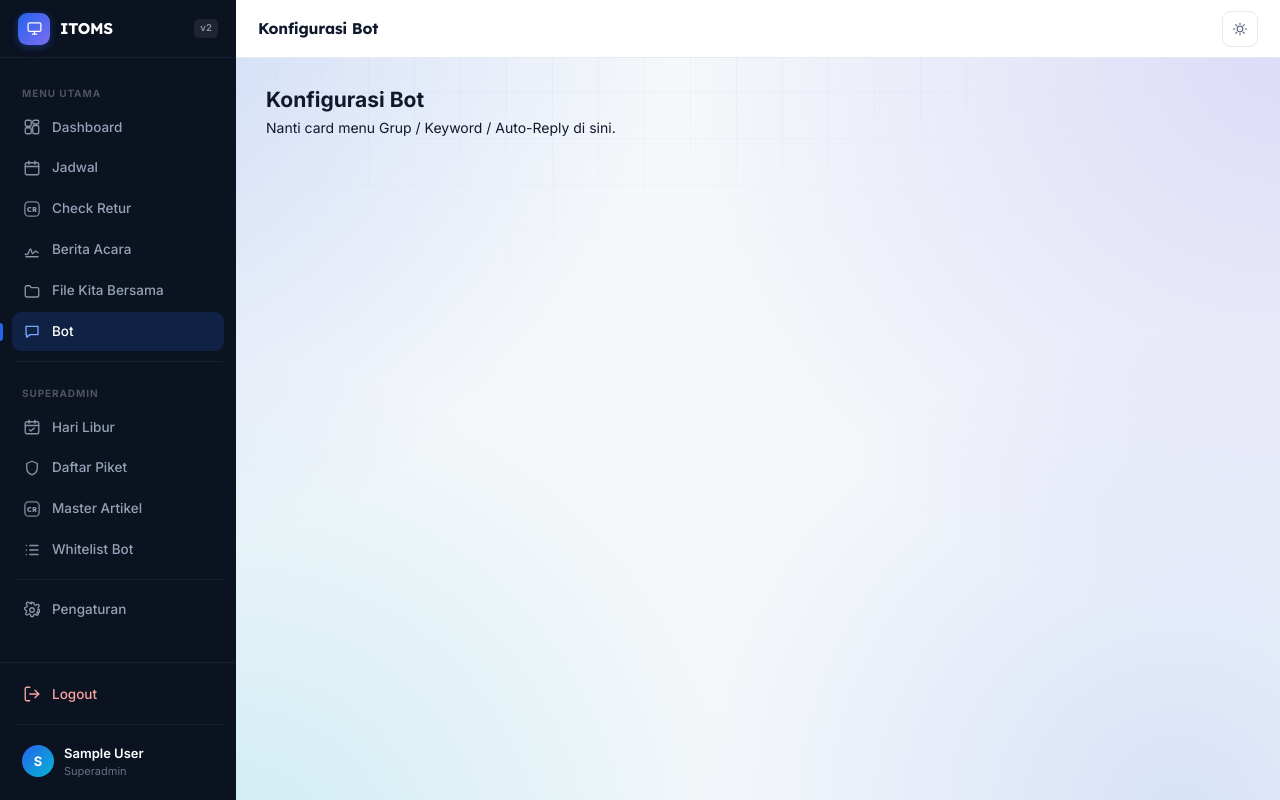
After one commit to Azmiifauzan/itoms, a Flask app: page /bot/config in a window 1280 px wide. The commit adds this page. Run offline with Flask 3, Linux system fonts and the light colour scheme; the visitor is signed in with stand-in values (Sample User, id 1); some libraries are stand-ins or nearby versions.

Commit message:
add config bot

```diff
--- a/dashboard/app.py
+++ b/dashboard/app.py
@@ -17,6 +17,7 @@ from dashboard.routes.superadmin import superadmin_bp
 from dashboard.routes.storage import storage_bp
 from dashboard.routes.check_retur import check_retur_bp
 from dashboard.routes.berita_acara import berita_acara_bp
+from dashboard.routes.bot import bot_bp
 
 app = Flask(__name__, template_folder="templates")
 app.jinja_env.globals.update(enumerate=enumerate)
@@ -51,6 +52,7 @@ app.register_blueprint(superadmin_bp)
 app.register_blueprint(storage_bp)
 app.register_blueprint(check_retur_bp)
 app.register_blueprint(berita_acara_bp)
+app.register_blueprint(bot_bp)
 
 if __name__ == "__main__":
     app.run(host="0.0.0.0", port=7770, debug=False)
--- a/dashboard/routes/berita_acara.py
+++ b/dashboard/routes/berita_acara.py
@@ -1,20 +1,3 @@
-"""
-dashboard/routes/berita_acara.py
-Fitur "Berita Acara" — form kerusakan unit di outlet, auto-generate PDF
-dengan 4 tanda tangan:
-  1. Kasir/Leader/PIC/SPV outlet -> diupload manual tiap kali (orang outlet
-     gak punya akun sistem)
-  2. Support -> otomatis dari user yang login & bikin BA ini, tanda tangan
-     diambil dari whitelist.signature_path
-  3. MIC -> sengaja DIKOSONGIN di PDF, ditandatangan manual belakangan
-  4. Manager IT -> fixed 1 orang (whitelist.is_manager_it = true), tanda
-     tangan diambil dari whitelist.signature_path
-
-PDF di-generate pakai WeasyPrint (HTML -> PDF) lalu disimpan langsung ke
-folder storage yang sama dengan "File Kita Bersama", biar bisa diakses juga
-dari situ.
-"""
-
 import os
 import base64
 import uuid
--- /dev/null
+++ b/dashboard/routes/bot.py
@@ -0,0 +1,22 @@
+"""
+dashboard/routes/bot.py
+Halaman "BOT" - Konfigurasi Bot Telegram (grup, keyword, live chat).
+Semua route di sini butuh permission "config_bot" (atau superadmin).
+"""
+
+from flask import Blueprint, render_template
+from dashboard.auth import login_required, permission_required
+
+bot_bp = Blueprint("bot", __name__, url_prefix="/bot")
+
+@bot_bp.route("/")
+@login_required
+def index():
+    bisa_config = has_permission("config_bot")
+    return render_template("bot/live_chat.html", bisa_config=bisa_config)
+
+@bot_bp.route("/config")
+@login_required
+@permission_required("config_bot")
+def config():
+    return render_template("bot/config.html")
--- a/dashboard/templates/base.html
+++ b/dashboard/templates/base.html
@@ -286,6 +286,9 @@
             <a href="/storage/" class="nav-item {% if 'storage' in request.path %}active{% endif %}">
                 {{ icons.i('folder') }} File Kita Bersama
             </a>
+            <a href="/bot/" class="nav-item {% if request.path.startswith('/bot') %}active{% endif %}">
+                {{ icons.i('message') }} Bot
+            </a>
             {% if session.is_superadmin %}
             <div class="nav-divider"></div>
             <div class="nav-section">Superadmin</div>
--- /dev/null
+++ b/dashboard/templates/bot/config.html
@@ -0,0 +1,7 @@
+{% extends "base.html" %}
+{% block title %}Konfigurasi Bot{% endblock %}
+{% block page_title %}Konfigurasi Bot{% endblock %}
+{% block content %}
+<h2>Konfigurasi Bot</h2>
+<p>Nanti card menu Grup / Keyword / Auto-Reply di sini.</p>
+{% endblock %}
--- /dev/null
+++ b/dashboard/templates/bot/index.html
@@ -0,0 +1,4 @@
+{% extends "base.html" %}
+{% block content %}
+<h2>NANTI HALAMAN BOT DIMARI</h2>
+{% end block %}
```
Also changed, not shown: 1 other file.
